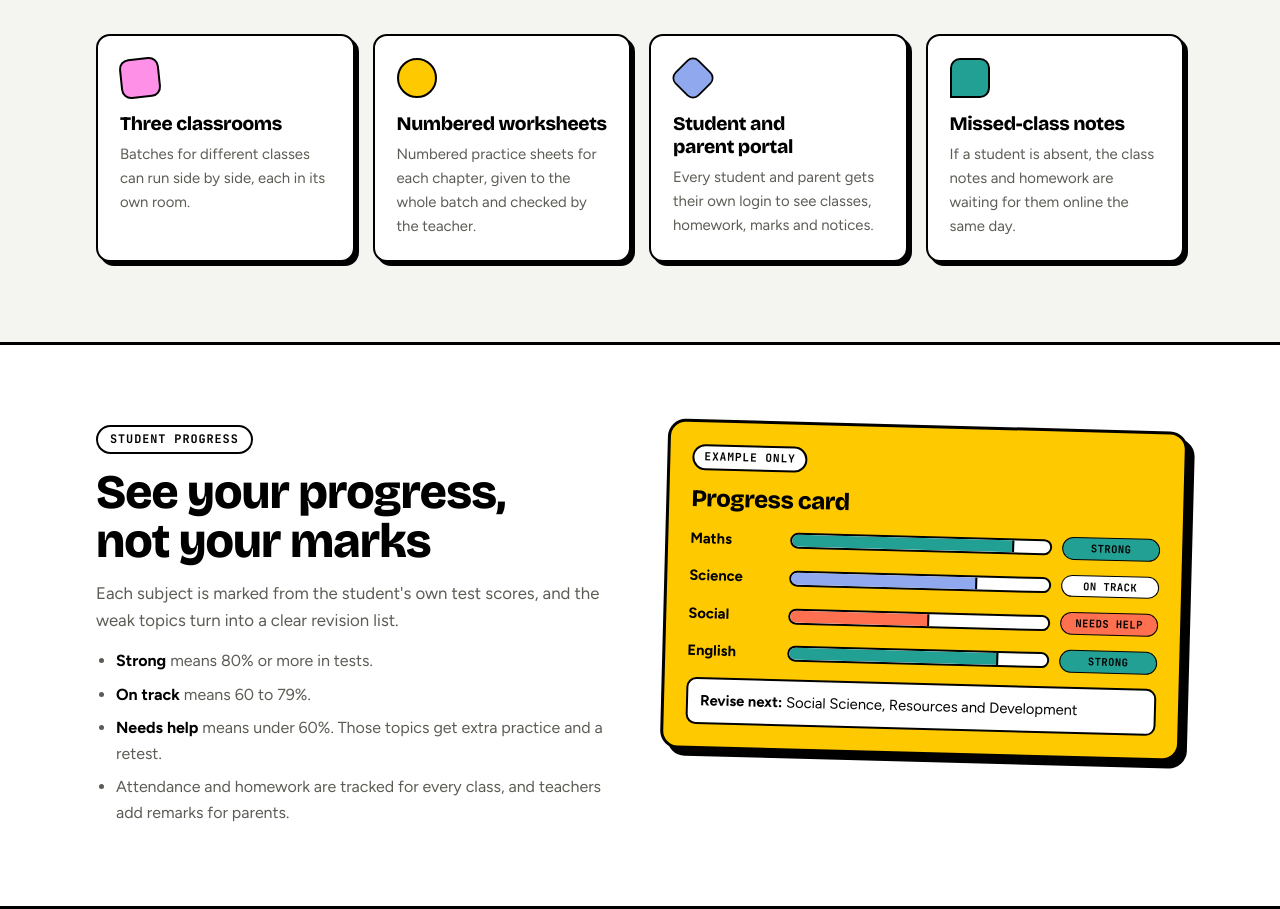
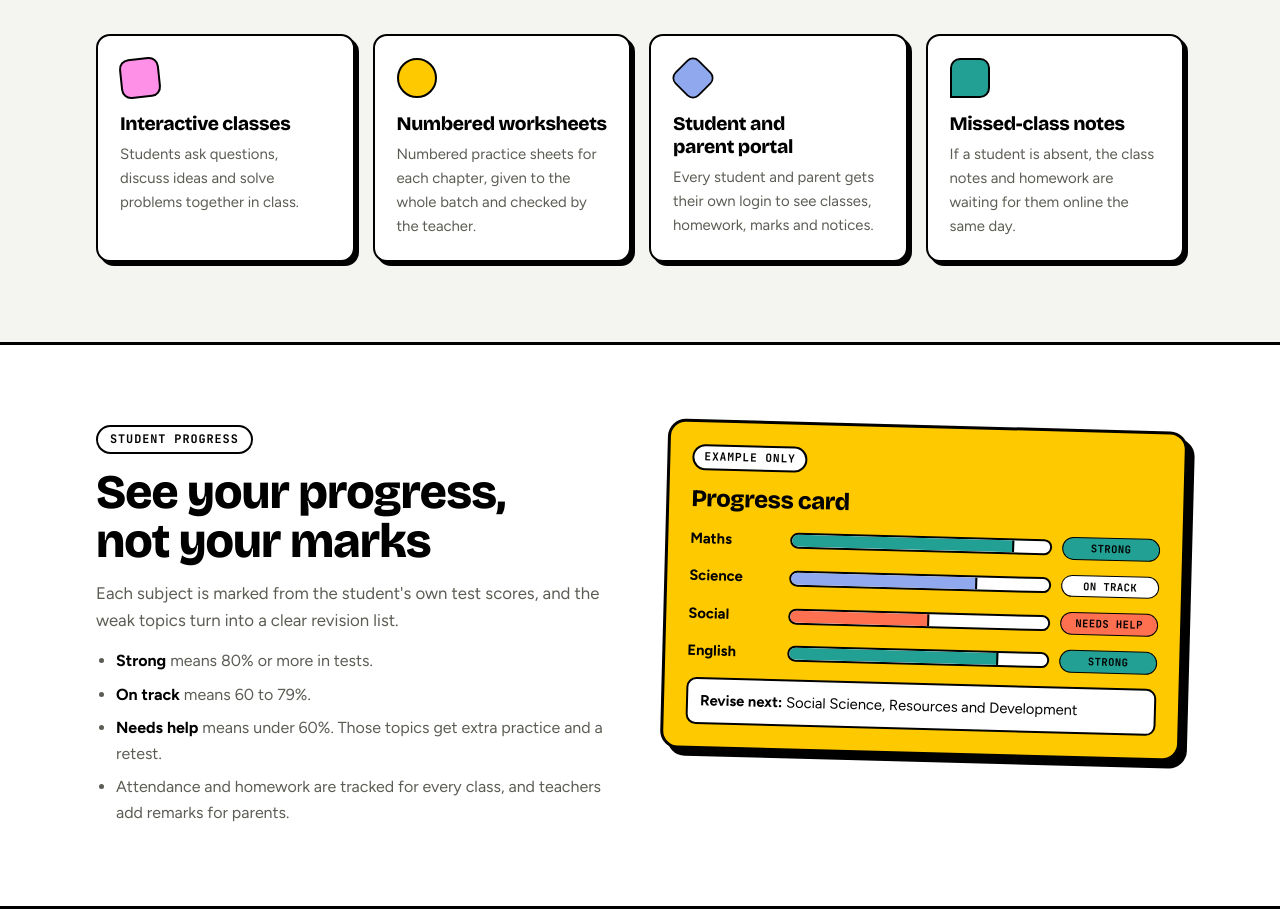
Before and after one commit to teachfortune-sketch/acads, a Next.js app: page / in a window 1280 px wide. Shown: the part 2602-3511 px from the top of the page. Built offline with nearby package versions, Linux system fonts and the light colour scheme; no server answers.

Commit message:
Replace Three classrooms card with Interactive classes
Co-Authored-By: Claude Opus 5.5 (1M context) <noreply@anthropic.com>
Claude-Session: https://claude.ai/code/session_01NY4yN5A3Pq76TaEn67n89i

```diff
--- a/app/page.tsx
+++ b/app/page.tsx
@@ -145,7 +145,7 @@ export default async function Home({ searchParams }: { searchParams: Promise<Rec
               <h2>Built for focused study</h2>
             </div>
             <div className="lp-fac">
-              <div><i></i><h3>Three classrooms</h3><p>Batches for different classes can run side by side, each in its own room.</p></div>
+              <div><i></i><h3>Interactive classes</h3><p>Students ask questions, discuss ideas and solve problems together in class.</p></div>
               <div><i></i><h3>Numbered worksheets</h3><p>Numbered practice sheets for each chapter, given to the whole batch and checked by the teacher.</p></div>
               <div><i></i><h3>Student and parent portal</h3><p>Every student and parent gets their own login to see classes, homework, marks and notices.</p></div>
               <div><i></i><h3>Missed-class notes</h3><p>If a student is absent, the class notes and homework are waiting for them online the same day.</p></div>
```
